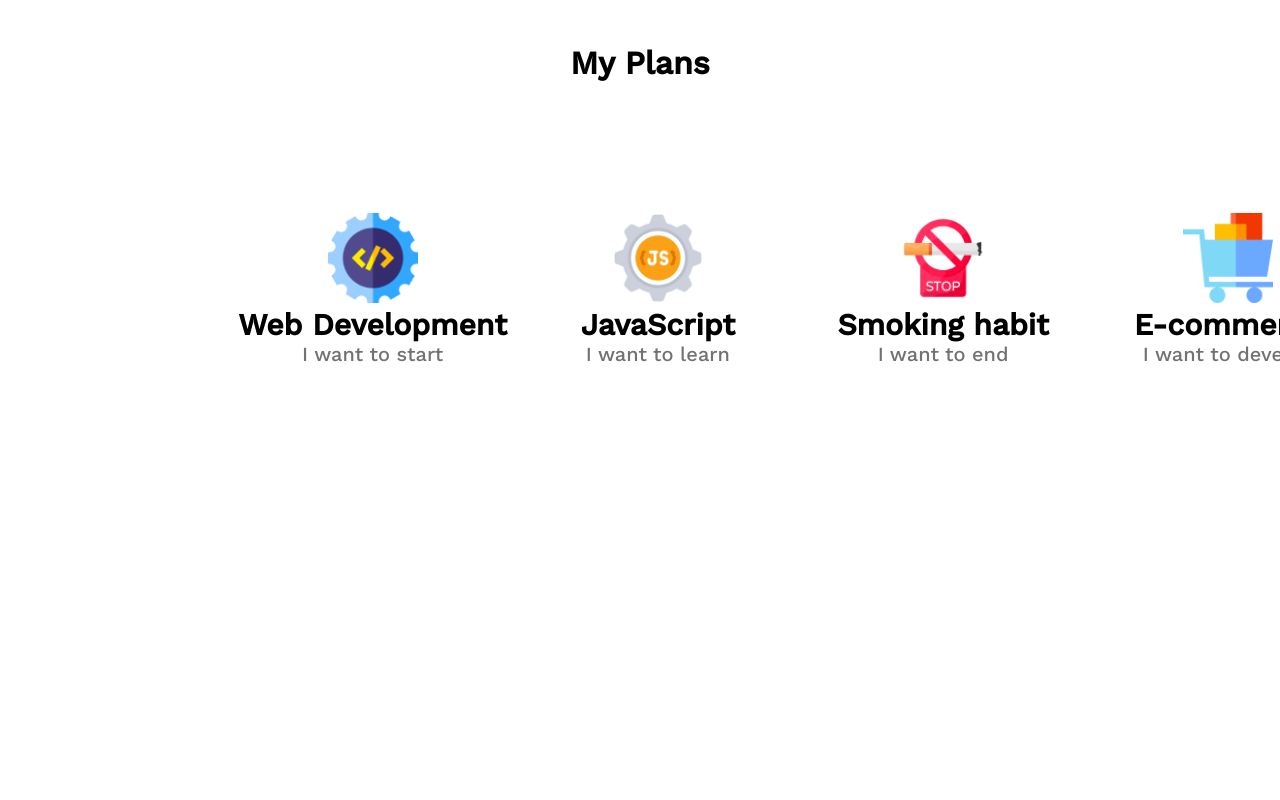
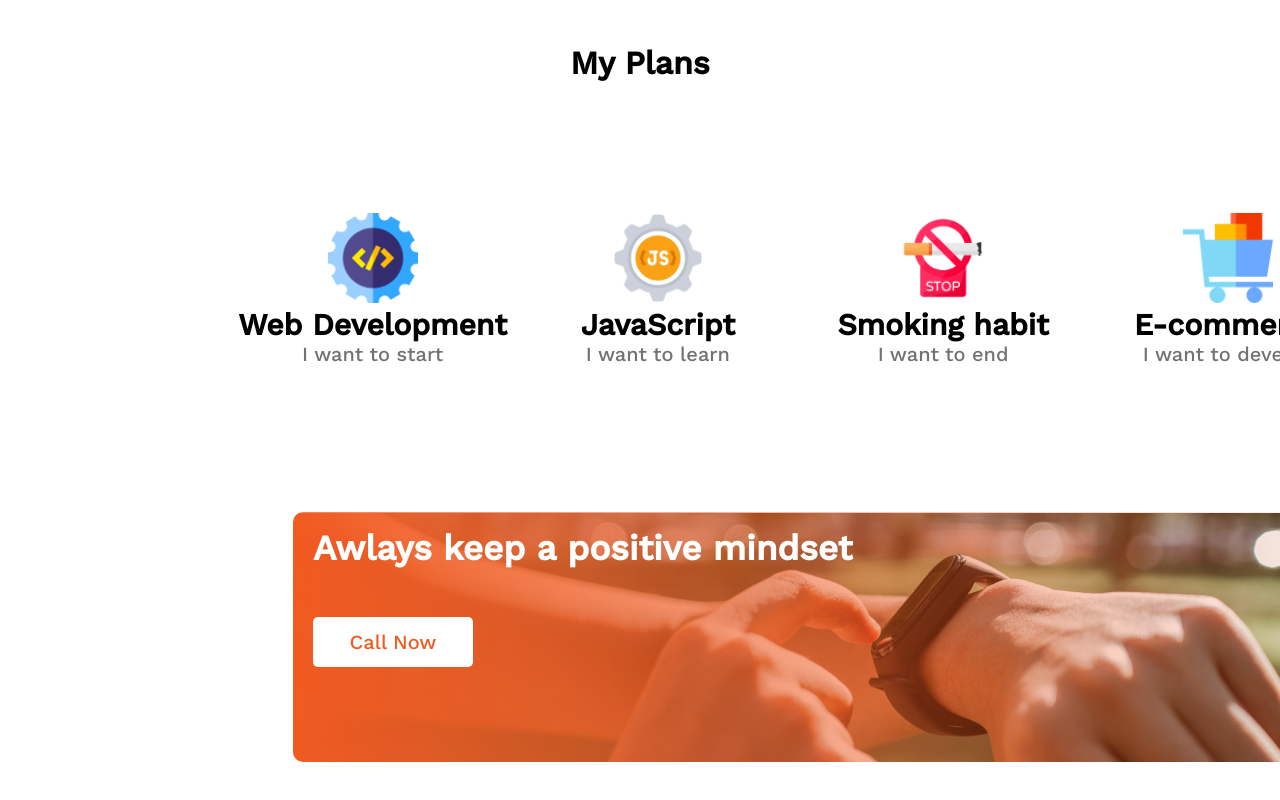
Before and after one commit to nusrat-parvin/assignment_1_new_me, a plain HTML site: page index.html in a window 1280 px wide. Shown: the part 1901-2701 px from the top of the page. Before the commit the page ends 2307 px from the top, so only its background shows below. Drawn offline with nearby package versions, Linux system fonts and the light colour scheme.

Commit message:
done till footer

```diff
--- a/index.html
+++ b/index.html
@@ -91,14 +91,20 @@
                         <h2 class="info-title">E-commerce</h2>
                         <p class="info-details">I want to develop</p>
                     </div>
+                </div>
+            </div>
 
             </section>
 
+ <!-- My plan section end -->
 
-
-
-
-            <!-- My plan section end -->
+ <!-- geadient image blend -->
+ <div class="grad-image">
+    <h2 class="grade-text">Awlays keep a positive
+        mindset
+    </h2>
+    <button class="button">Call Now</button>
+ </div>
 
 
 
--- a/styles.css
+++ b/styles.css
@@ -116,9 +116,39 @@ hr{
     color: #737272;
     font-size: 20px;
 }
+/* main part style end */
 
+/* gradient-image blend */
+.grad-image{
+    width: 999px;
+    height: 250px;
+    margin: 130px 230px 130px 293px;
+    background-image: url(/images/gradient2.png), url(/images/watch.png);
+    border-radius: 10px;
+    align-items: center;
+}
+.grade-text{
+    padding: 15px 0px 0px 20px;
+    text-align: left;
+    font-weight: 700;
+    font-size: 35px;
+    color: white;
+    width: 1000px;
+    height: 90px;
 
-/* main part style end */
+}
+
+.button{
+    width: 160px;
+    height: 50px;
+    border: none;
+    border-radius: 5px;
+    margin: 0px 0px 0px 20px;
+    font-weight: 550;
+    font-size: 20px;
+    background-color: white;
+    color: #F15B22;
+}
 
 
 /* footer style start */
```
